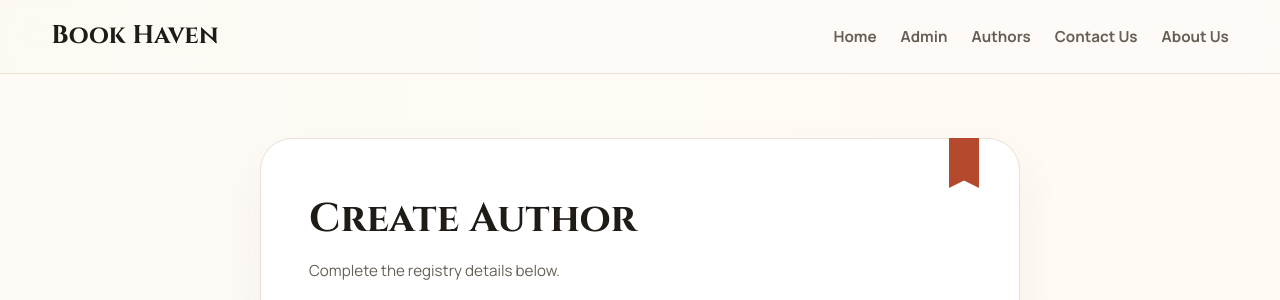
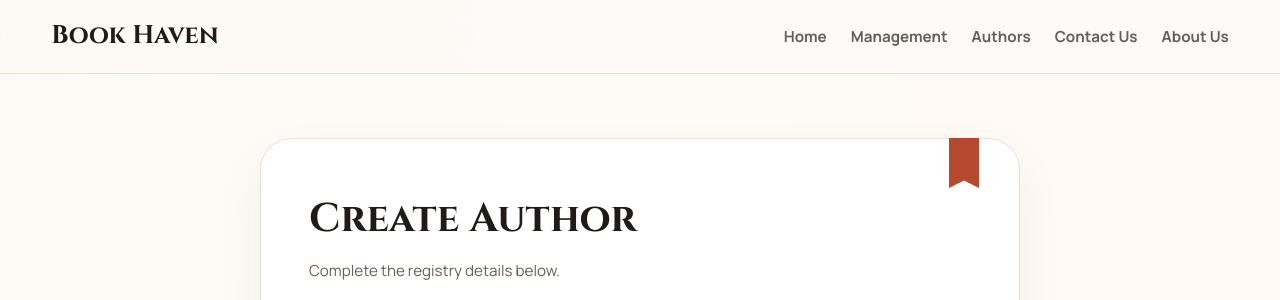
Before and after one commit to KhaledAlmorse/BookStore_DjangoApp, a Django app: page /authors/create/ in a window 1280 px wide. Shown: the top 300 px of the page. Run offline with Django 5.2, Linux system fonts and the light colour scheme.

Commit message:
author updates

```diff
--- a/templates/layouts/base.html
+++ b/templates/layouts/base.html
@@ -162,7 +162,7 @@
             <nav>
                 <ul>
                     <li><a href="{% url 'books.home' %}">Home</a></li>
-                    <li><a href="{% url 'books.admin' %}">Admin</a></li>
+                    <li><a href="{% url 'books.admin' %}">Management</a></li>
                     <li><a href="{% url 'authors.index' %}">Authors</a></li>
                     <li><a href="{% url 'contactUs.index' %}">Contact Us</a></li>
                     <li><a href="{% url 'aboutUs.index' %}">About Us</a></li>
```
